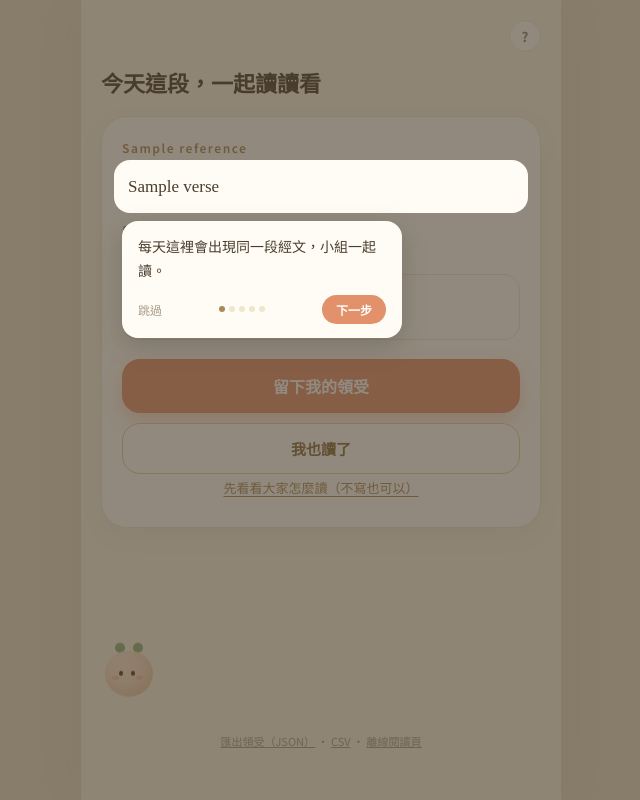
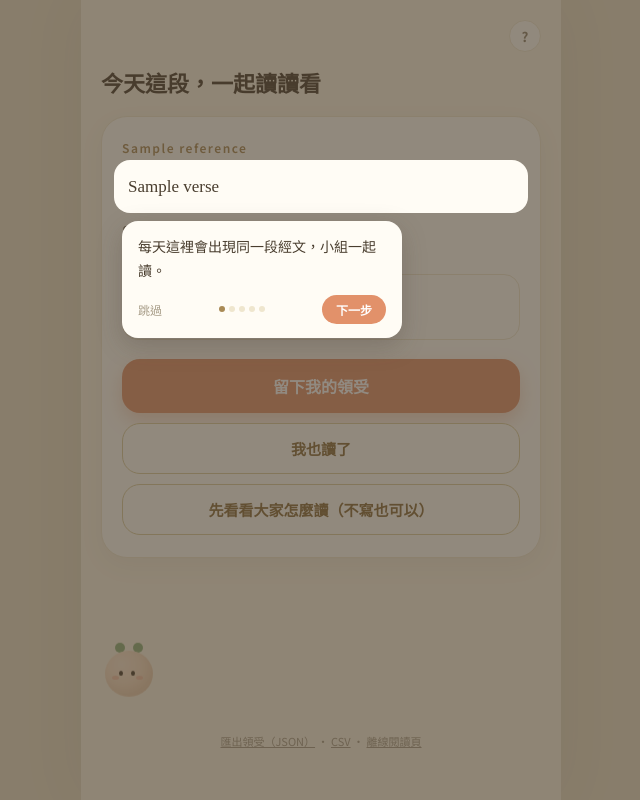
Before and after one commit to windsjp00171-star/GROUP-Devotion, a Flask app: template templates/home.html in a window 1280 px wide. Shown: the whole page, without its empty margins (319-959 px from the left). Run offline with Flask 3, Linux system fonts and the light colour scheme; the template is opened without the code that fills it: most values are stand-ins (such as "Sample title", 1, 10 or a date in 2020); parts of the project's set-up code (start-up, migrations or seed data) failed here and were passed over.

Commit message:
先看看大家怎麼讀也升級成正式按鈕，三個選項份量一致
「看見彼此」是這個工具的核心，先去看大家怎麼讀不是隨手的次要動作，
份量不該輸給另外兩個。三個現在都是同寬的按鈕（一個實心主要、兩個外框
次要），不再有一個明顯比較不起眼。

Co-Authored-By: Claude Sonnet 5 <noreply@anthropic.com>
Claude-Session: https://claude.ai/code/session_01XwvFgdJjHAodgiyCRY3Vb1

```diff
--- a/templates/home.html
+++ b/templates/home.html
@@ -37,7 +37,7 @@
       <button type="submit" class="btn btn--ghost"
               data-tour-step="4" data-tour-text="只是讀過，也可以按這個，不用特別寫字或標記哪一句。">我也讀了</button>
     </form>
-    <a class="link-quiet" href="{{ url_for('collision') }}"
+    <a class="btn btn--ghost" href="{{ url_for('collision') }}"
        data-tour-step="5" data-tour-text="還沒想好要不要寫？也可以先看看大家怎麼讀這段。">先看看大家怎麼讀（不寫也可以）</a>
     {% else %}
     <div class="submitted-banner">
```
